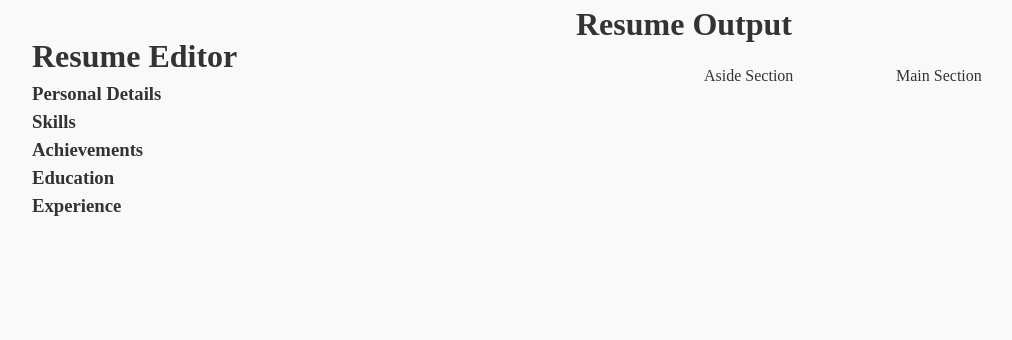
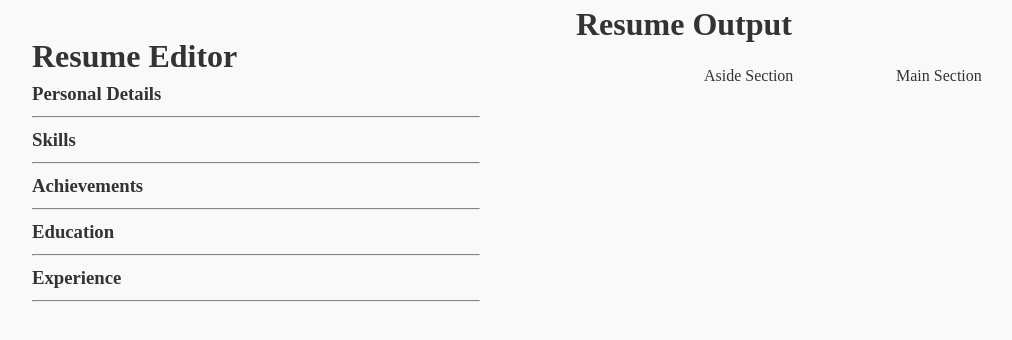
Before and after one commit to CeeZ-11/Odin-Project-CV-Application, a React (Vite) app: page / in a window 1280 px wide. Shown: the top 340 px of the page, without its empty margins (64-1076 px from the left). Built offline with nearby package versions, Linux system fonts and the light colour scheme.

Commit message:
:art: style: Add thematic break to sections in resume editor

```diff
--- a/src/components/Editor/Achievements.jsx
+++ b/src/components/Editor/Achievements.jsx
@@ -1,3 +1,8 @@
 export default function Achievements() {
-  return <h3>Achievements</h3>;
+  return (
+    <>
+      <h3>Achievements</h3>
+      <hr className="grey-line" />
+    </>
+  );
 }
--- a/src/components/Editor/Education.jsx
+++ b/src/components/Editor/Education.jsx
@@ -1,3 +1,8 @@
 export default function Education() {
-  return <h3>Education</h3>;
+  return (
+    <>
+      <h3>Education</h3>
+      <hr className="grey-line" />
+    </>
+  );
 }
--- a/src/components/Editor/Experience.jsx
+++ b/src/components/Editor/Experience.jsx
@@ -1,3 +1,8 @@
 export default function Experience() {
-  return <h3>Experience</h3>;
+  return (
+    <>
+      <h3>Experience</h3>
+      <hr className="grey-line" />
+    </>
+  );
 }
--- a/src/components/Editor/Personal.jsx
+++ b/src/components/Editor/Personal.jsx
@@ -1,3 +1,8 @@
 export default function Personal() {
-  return <h3>Personal Details</h3>;
+  return (
+    <>
+      <h3>Personal Details</h3>
+      <hr className="grey-line" />
+    </>
+  );
 }
--- a/src/components/Editor/Skills.jsx
+++ b/src/components/Editor/Skills.jsx
@@ -1,3 +1,8 @@
 export default function Skills() {
-  return <h3>Skills</h3>;
+  return (
+    <>
+      <h3>Skills</h3>
+      <hr className="grey-line" />
+    </>
+  );
 }
--- a/src/styles/App.css
+++ b/src/styles/App.css
@@ -21,3 +21,9 @@ main {
   grid-template: 1fr / repeat(2, 1fr);
   margin: 1rem 8rem;
 }
+
+.grey-line {
+  margin: 0.5rem 0;
+  border-top: var(--thematic-break-width) var(--thematic-break-type)
+    var(--thematic-break-color);
+}
--- a/src/styles/index.css
+++ b/src/styles/index.css
@@ -16,6 +16,11 @@
   --font-size-large: 1.25rem;
   /* Spacing */
   --space-base: 1rem;
+
+  /* Thematic break */
+  --thematic-break-width: 0.1rem;
+  --thematic-break-color: rgb(131, 131, 131);
+  --thematic-break-type: solid;
 }
 
 /* Universal Box Sizing */
```
